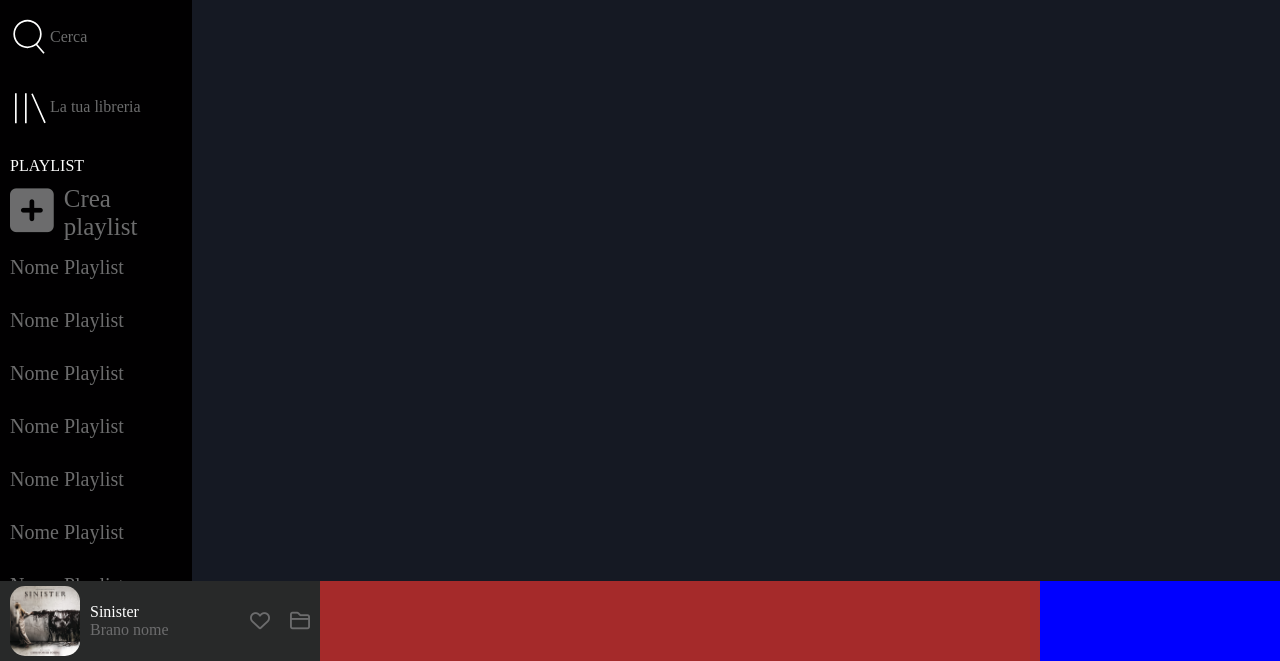
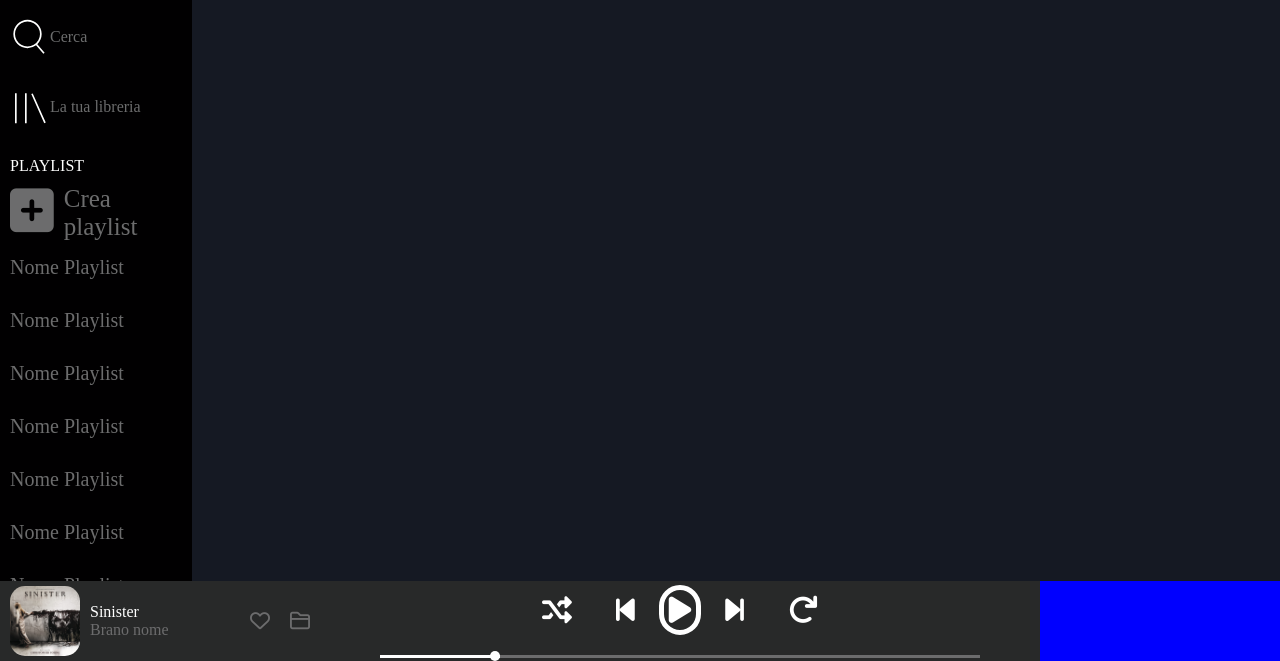
Before and after one commit to ValleLuca/html-css-spotifyweb, a plain HTML site: page index.html in a window 1280 px wide. Shown: the part 139-800 px from the top of the page. Drawn offline with Linux system fonts and the light colour scheme.

Commit message:
Aggiungeto riproduttore

```diff
--- a/css/style.css
+++ b/css/style.css
@@ -23,6 +23,8 @@
     width: 85%;
     height: 90vh;
     background-color: #151923;
+    overflow-y: auto;
+    overflow-x: hidden;
 }
 
 .upgrade {
@@ -164,11 +166,6 @@
     color: #6c6c6d;
 }
 
-.comand {
-    width: 60%;
-    background-color: brown;
-}
-
 .audio {
     width: 20%;
     background-color: blue;
@@ -179,3 +176,51 @@
     color: #6c6c6d;
     font-size: 20px;
 }
+
+.command {
+    width: 60%;
+    display: flex;
+    justify-content: center;
+    align-items: center;
+    flex-direction: column;
+}
+
+.fa-random, .fa-backward-step, .fa-forward-step, .fa-arrow-rotate-right{
+    font-size: 30px;
+    color: white;
+    padding: 10px 20px;
+    cursor: pointer;
+}
+
+.fa-play {
+    color: white;
+    font-size: 30px;
+    border-radius: 50px;
+    padding: 5px 5px;
+    border: 5px solid white;
+}
+
+.barra_musicale {
+    height: 3px;
+    background-color: #6c6c6d;
+    width: 600px;
+    margin-top: 20px;
+}
+
+.barra_avanzamento {
+    height: 100%;
+    width: 20%;
+    background-color: white;
+    position: relative;
+}
+
+.puntino {
+    position: absolute;
+    top: 50%;
+    right: 0;
+    width: 10px;
+    height: 10px;
+    transform: translateY(-50%);
+    background-color: white;
+    border-radius: 50px;
+}
--- a/index.html
+++ b/index.html
@@ -91,8 +91,20 @@
                     <i class="far fa-folder"></i>
                 </div>
             </div>
-
-            <div class="comand"></div>
+            <div class="command">
+                <div class="button_command">
+                    <i class="fas fa-random"></i>
+                    <i class="fa-solid fa-backward-step"></i>
+                    <i class="fa-solid fa-play"></i>
+                    <i class="fa-solid fa-forward-step"></i>
+                    <i class="fa-solid fa-arrow-rotate-right"></i>
+                </div>
+                <div class="barra_musicale">
+                    <div class="barra_avanzamento">
+                        <div class="puntino"></div>
+                    </div>
+                </div>
+            </div>
             <div class="audio"></div>
         </div>
     </footer>
```
